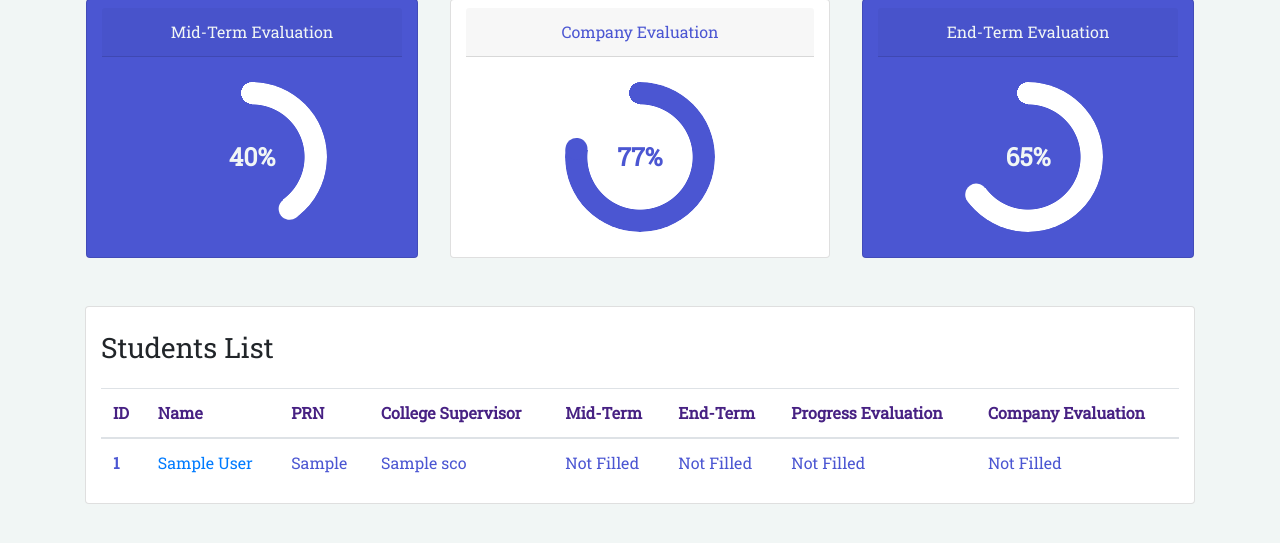
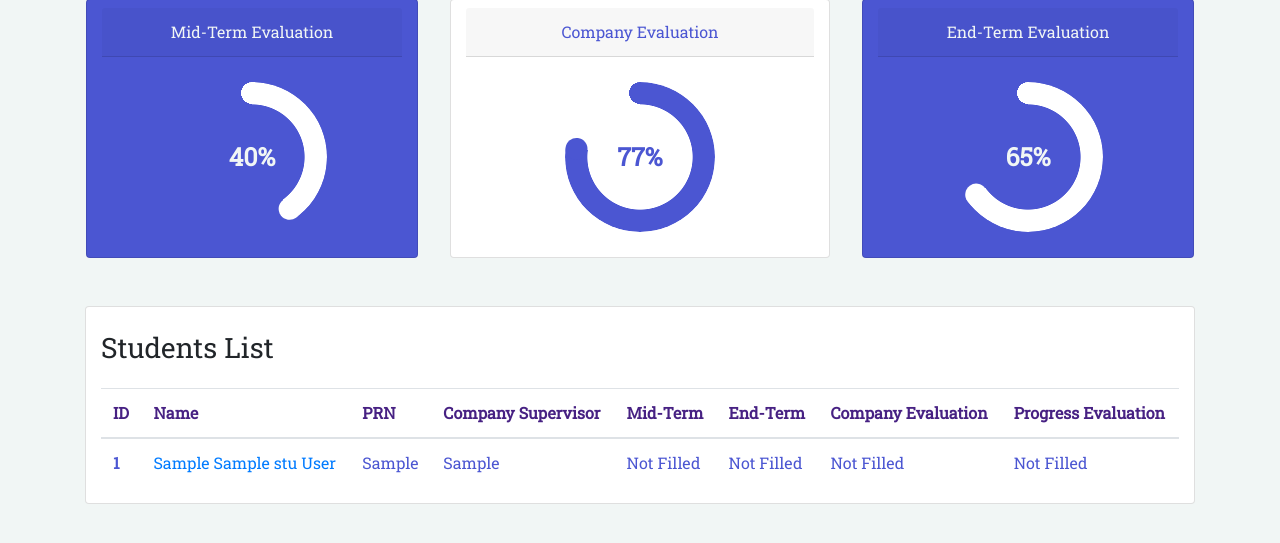
Before and after one commit to AchintyaK02/Internship-Management-Portal, a Django app: template internship/templates/compdash.html in a window 1280 px wide. Shown: the part 229-772 px from the top of the page. Run offline with Django 3.2, Linux system fonts and the light colour scheme; the template is opened without the code that fills it: most values are stand-ins (such as "Sample title", 1, 10 or a date in 2020); some libraries are stand-ins or nearby versions.

Commit message:
working fine

```diff
--- a/internship/management/views.py
+++ b/internship/management/views.py
@@ -45,7 +45,8 @@ def home(request):
                     j = i.P_fname+" "+i.P_lname
                 det = Student.objects.filter(comper_id=c)
                 supervisor = j
-                return render(request, "compdash.html", {'stu': det, 'supervisor': supervisor, 'com': comp})
+
+                return render(request, "compdash.html", {'stu': det, 'supervisor': supervisor, 'com': comp,'id':c})
         else:
             return redirect('login')
     return render(request, 'login.html')
@@ -232,9 +233,10 @@ def goback(request, id):
 
 def cgoback(request, id):
     sup = compper.objects.get(P_id=id)
+    id=sup.P_id
     supp = sup.P_fname+" "+sup.P_lname
     students = Student.objects.filter(comper_id=id)
-    return render(request, 'compdash.html', {'supervisor': supp, 'stu': students})
+    return render(request, 'compdash.html', {'supervisor': supp, 'stu': students,'id':id})
 
 
 def render_to_pdf(template_src, context_dict={}):
--- a/internship/templates/cdetails.html
+++ b/internship/templates/cdetails.html
@@ -19,12 +19,12 @@
     <a class="dropdown-item" href="/home/com/{{det.comper_id}}"
       ><i class="fa-solid fa-house mr-1"></i> Homepage</a
     >
-    <a class="dropdown-item" href="#"
+    <a class="dropdown-item" href="/cvpro/{{det.comper_id}}"
       ><i class="fa-solid fa-user mr-2"></i> View Profile</a
     >
-    <a class="dropdown-item" href="#"
+    <!-- <a class="dropdown-item" href="#"
       ><i class="fa-regular fa-user mr-2"></i> Edit Profile</a
-    >
+    > -->
     {% endblock dropdownContents %}
     <div class="dropdown-divider"></div>
     <a class="dropdown-item" href="{%url 'login'%}"
--- a/internship/templates/compdash.html
+++ b/internship/templates/compdash.html
@@ -17,12 +17,12 @@
     {% block welcome %}
     <big>Welcome, {{supervisor}}</big>
     {% endblock welcome %} {% block dropdownContents %}
-    <a class="dropdown-item" href="/cvpro/1"
+    <a class="dropdown-item" href="/cvpro/{{id}}"
       ><i class="fa-solid fa-user mr-2"></i> View Profile</a
     >
-    <a class="dropdown-item" href="#"
+    <!-- <a class="dropdown-item" href="#"
       ><i class="fa-regular fa-user mr-2"></i> Edit Profile</a
-    >
+    > -->
     {% endblock dropdownContents %} {% block content %}
     <div class="container">
       <h3 class="mt-3 text-center">Evaluation Status</h3>
@@ -61,11 +61,11 @@
               <th scope="col">ID</th>
               <th scope="col">Name</th>
               <th scope="col">PRN</th>
-              <th scope="col">College Supervisor</th>
+              <th scope="col">Company Supervisor</th>
               <th scope="col">Mid-Term</th>
               <th scope="col">End-Term</th>
+              <th scope="col">Company Evaluation</th>
               <th scope="col">Progress Evaluation</th>
-              <th scope="col">Company Evaluation</th>
             </tr>
           </thead>
           <tbody class="txt-clr-secondary">
@@ -74,11 +74,11 @@
               <th scope="row">{{i.S_id}}</th>
               <td>
                 <a href="/home/C/{{i.S_id}}" class="text-decoration-none"
-                  >{{i.S_fname}} {{i.S_lname}}
+                  >{{i.S_fname}} {{i.S_mname}} {{i.S_lname}}
                 </a>
               </td>
               <td>{{i.S_prn}}</td>
-              <td>{{i.SCO}}</td>
+              <td>{{i.SC}}</td>
               {% if i.S_cm %}
               <td id="mid-term-form-data">Filled</td>
               {% else %}
@@ -87,14 +87,15 @@
               <td id="end-term-form-data">Filled</td>
               {% else %}
               <td id="end-term-form-data">Not Filled</td>
-              {% endif %} {% if i.PE_C %}
-              <td id="progress-evaluation-form-data">Filled</td>
-              {% else %}
-              <td id="progress-evaluation-form-data">Not Filled</td>
               {% endif %} {% if i.CE_C %}
               <td id="company-evaluation-form-data">Filled</td>
               {% else %}
               <td id="company-evaluation-form-data">Not Filled</td>
+              {% endif %}
+              {% if i.PE_C %}
+              <td id="progress-evaluation-form-data">Filled</td>
+              {% else %}
+              <td id="progress-evaluation-form-data">Not Filled</td>
               {% endif %}
             </tr>
             {% endfor %}
```
Also changed, not shown: internship/templates/Details.html (+12 -6 lines), internship/templates/home.html (+11 -10 lines).
